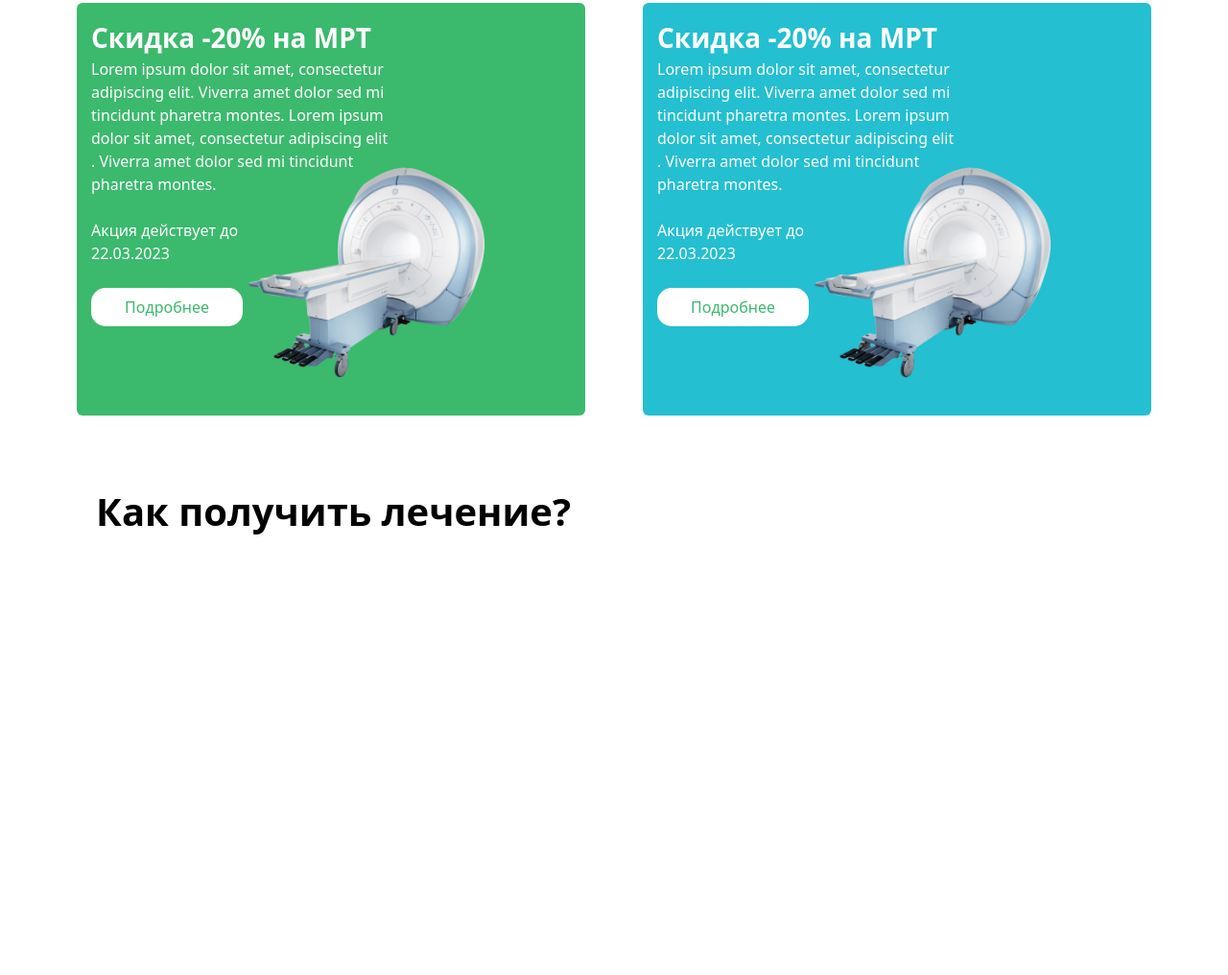
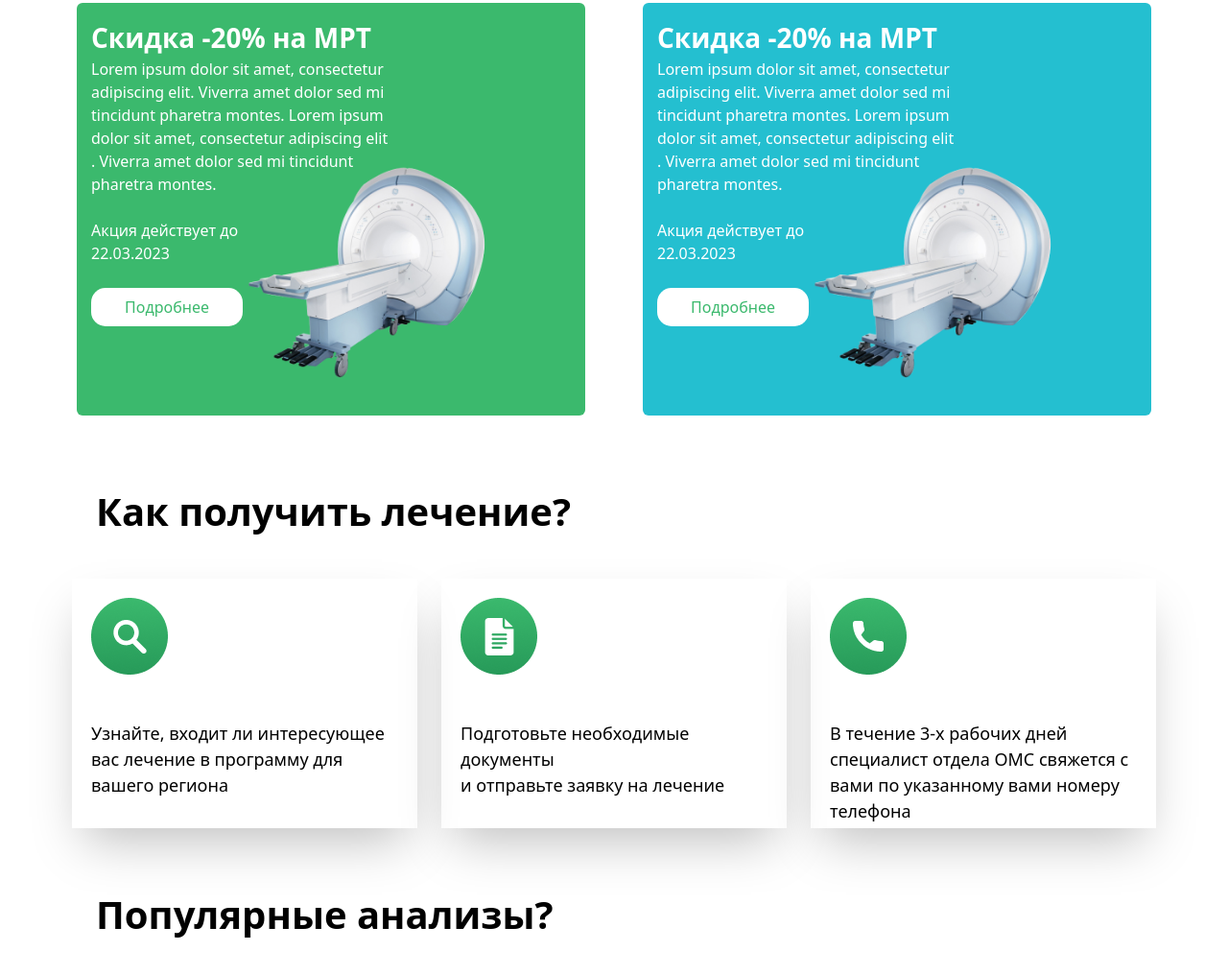
Before and after one commit to Hazratiali/MYPROJECT-EXAM-3, a website: page src/index.html in a window 1280 px wide. Shown: the part 284-1300 px from the top of the page at 96% size. Before the commit the page ends 877 px from the top, so only its background shows below. Drawn offline with Linux system fonts and the light colour scheme.

Commit message:
sectioni 1-ro bud kardam

```diff
--- a/src/index.html
+++ b/src/index.html
@@ -36,32 +36,61 @@
         </nav>
         <p class=" text-[30px] font-bold text-center my-[20px] lg:my-[50px]">Анализы</p>
 
-        <div class="flex flex-col px-[15px] gap-[30px] lg:w-[1150px] lg:justify-between m-auto lg:flex-row lg:mb-[70px]">
+        <div
+            class="flex flex-col px-[15px] gap-[30px] lg:w-[1150px] lg:justify-between m-auto lg:flex-row lg:mb-[70px]">
 
             <div class="bg-[#3BB96D] p-[15px] text-white w-[350px] h-[350px] lg:w-[530px] lg:h-[430px] rounded-md">
                 <p class="text-[28px] font-bold">Скидка -20% на МРТ</p>
-                <p>Lorem ipsum dolor sit amet, consectetur <br> adipiscing elit. Viverra amet dolor sed mi <br> tincidunt pharetra montes. Lorem ipsum <br> dolor sit amet, consectetur adipiscing elit <br>.  Viverra amet dolor sed mi tincidunt <br> pharetra montes.</p>
+                <p>Lorem ipsum dolor sit amet, consectetur <br> adipiscing elit. Viverra amet dolor sed mi <br>
+                    tincidunt pharetra montes. Lorem ipsum <br> dolor sit amet, consectetur adipiscing elit <br>.
+                    Viverra amet dolor sed mi tincidunt <br> pharetra montes.</p>
                 <br>
                 <p>Акция действует до </p>
                 <p>22.03.2023</p>
                 <br>
                 <button class="py-[8px] px-[35px] bg-white text-[#3BB96D] rounded-[15px]">Подробнее</button>
-                <img class="absolute w-[48%] ml-[145px] mt-[-150px] lg:ml-[160px] lg:mt-[-170px] lg:w-[20%]" src="./image 4 (7).png" alt="">
+                <img class="absolute w-[48%] ml-[145px] mt-[-150px] lg:ml-[160px] lg:mt-[-170px] lg:w-[20%]"
+                    src="./image 4 (7).png" alt="">
             </div>
             <div class="bg-[#24BFD0] p-[15px] text-white w-[350px] h-[350px] lg:w-[530px] lg:h-[430px] rounded-md">
                 <p class="text-[28px] font-bold">Скидка -20% на МРТ</p>
-                <p>Lorem ipsum dolor sit amet, consectetur <br> adipiscing elit. Viverra amet dolor sed mi <br> tincidunt pharetra montes. Lorem ipsum <br> dolor sit amet, consectetur adipiscing elit <br>.  Viverra amet dolor sed mi tincidunt <br> pharetra montes.</p>
+                <p>Lorem ipsum dolor sit amet, consectetur <br> adipiscing elit. Viverra amet dolor sed mi <br>
+                    tincidunt pharetra montes. Lorem ipsum <br> dolor sit amet, consectetur adipiscing elit <br>.
+                    Viverra amet dolor sed mi tincidunt <br> pharetra montes.</p>
                 <br>
                 <p>Акция действует до </p>
                 <p>22.03.2023</p>
                 <br>
                 <button class="py-[8px] px-[35px] bg-white text-[#3BB96D] rounded-[15px]">Подробнее</button>
-                <img class="absolute w-[48%] ml-[145px] mt-[-150px] lg:ml-[160px] lg:mt-[-170px] lg:w-[20%]" src="./image 4 (7).png" alt="">
+                <img class="absolute w-[48%] ml-[145px] mt-[-150px] lg:ml-[160px] lg:mt-[-170px] lg:w-[20%]"
+                    src="./image 4 (7).png" alt="">
             </div>
         </div>
         <p class="text-[30px] text-center lg:text-start my-[30px] lg:text-[40px] font-bold lg:ml-[100px]">Как получить лечение?</p>
     </header>
-     <main>
+    <main>
+        <section class="flex flex-col gap-[20px] p-[10px] lg:w-[1150px] justify-between lg:m-auto lg:flex-row ">
+            <article class="w-[360px] h-[260px] p-[20px] shadow-2xl">
+                <img src="./hhhhhh.png" alt="">
+                <br>
+                <br>
+                <p class="text-[18px]">Узнайте, входит ли интересующее <br> вас лечение в программу для вашего <b></b>
+                    региона</p>
+            </article>
+            <article class="w-[360px] h-[260px] p-[20px] shadow-2xl">
+                <img src="./FFF.png" alt="">
+                <br>
+                <br>
+                <p class="text-[18px]"> Подготовьте необходимые документы <br> и отправьте заявку на лечение</p>
+            </article>
+            <article class="w-[360px] h-[260px] p-[20px] shadow-2xl">
+                <img src="./oooo.png" alt="">
+                <br>
+                <br>
+                <p class="text-[18px]">В течение 3-х рабочих дней <br> специалист отдела ОМС свяжется с <br> вами по указанному вами номеру <br> телефона</p>
+            </article>
+        </section>
+        <p class="text-[30px] text-center lg:text-start my-[50px] lg:text-[40px] font-bold lg:ml-[100px]">Популярные анализы?</p>
 
 
 
@@ -69,7 +98,7 @@
 
 
 
-     </main>
+    </main>
 </body>
 
 </html>
```
Also changed, not shown: src/FFF.png (added), src/Frame 153 (1).png (added), src/Frame 153.png (added), src/hhhhhh.png (added), src/oooo.png (added), src/output.css.
